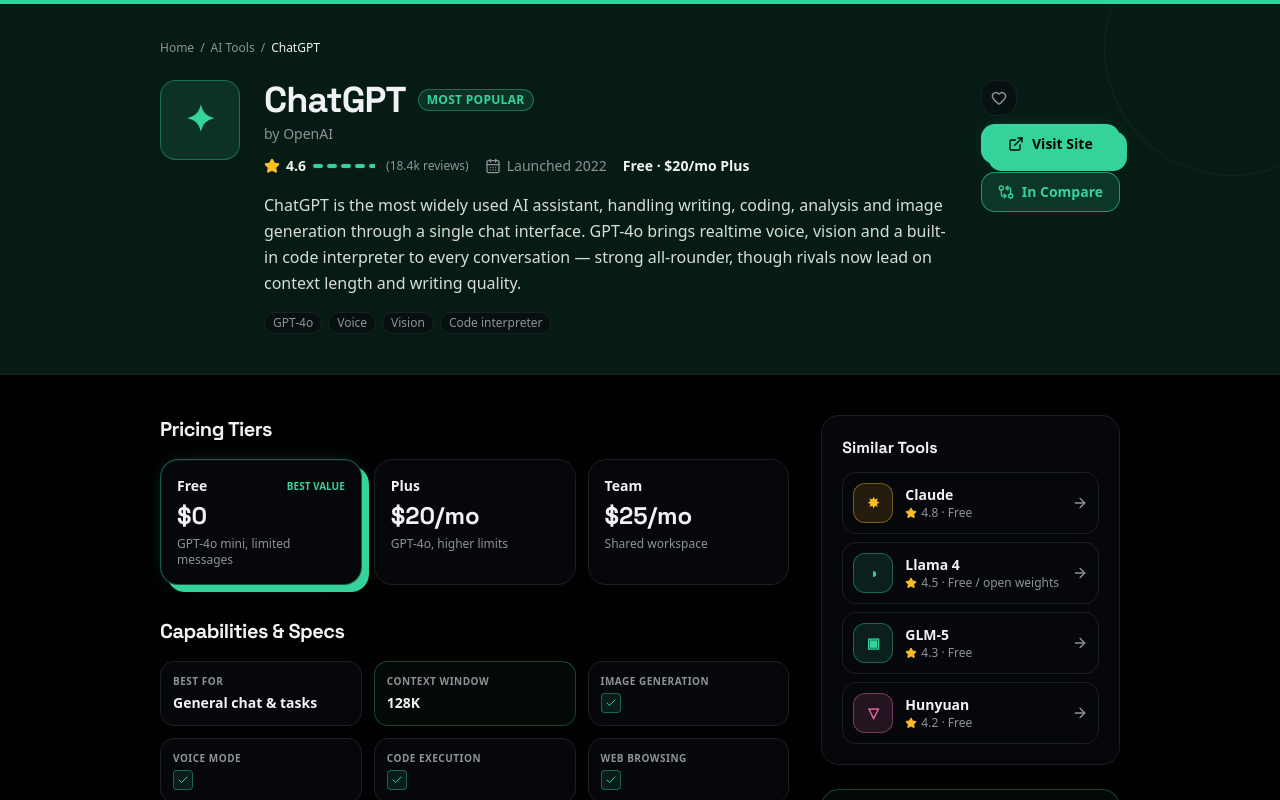
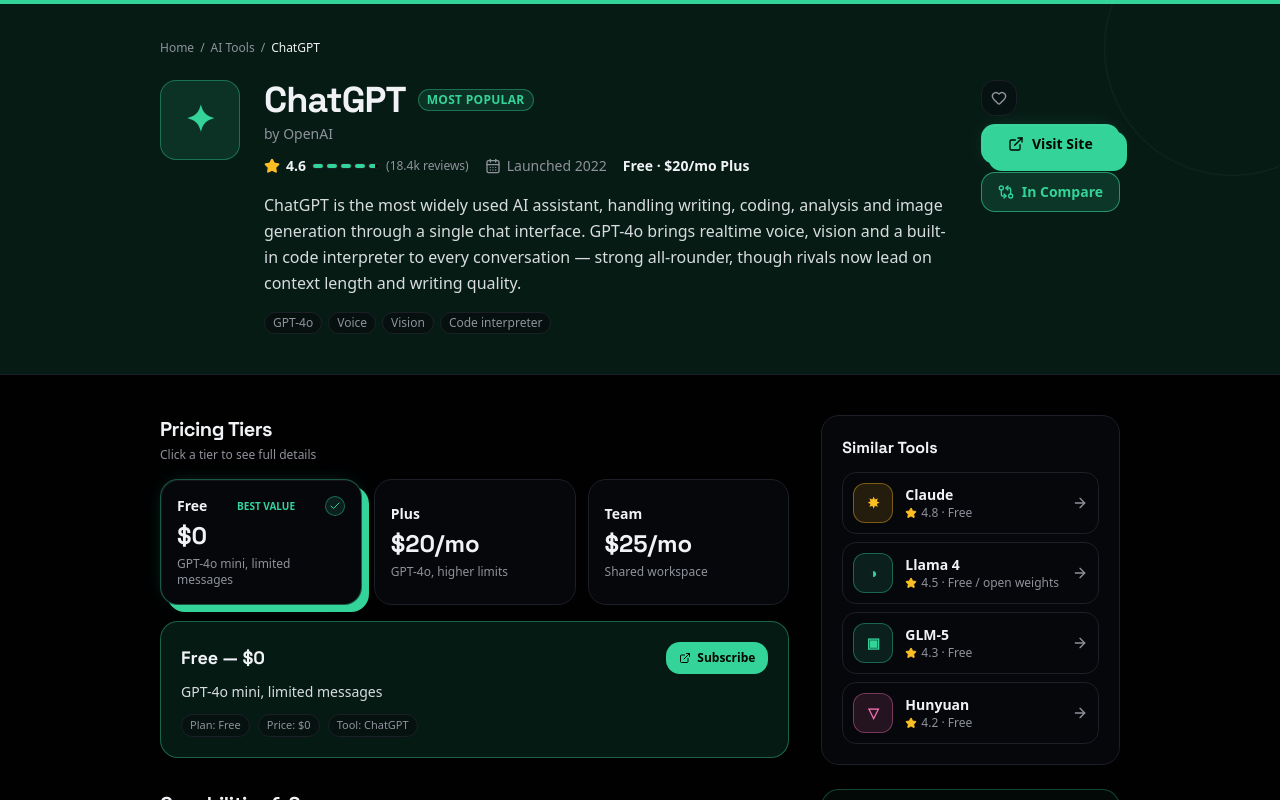
Before and after one commit to Mohit1252/orbit, a Next.js app: page /tools/chatgpt in a window 1280 px wide. Shown: the top 800 px of the page. Built offline with nearby package versions, Linux system fonts and the light colour scheme.

Commit message:
Fix: 'Pick your AI' heading + interactive pricing tiers on tool detail pages

```diff
--- a/src/app/tools/[slug]/tool-detail-content.tsx
+++ b/src/app/tools/[slug]/tool-detail-content.tsx
@@ -1,5 +1,6 @@
 "use client";
 
+import { useState } from "react";
 import { motion } from "framer-motion";
 import {
   Star,
@@ -34,6 +35,7 @@
   const toggleCompare = useOrbitStore((s) => s.toggleCompare);
   const compareIds = useOrbitStore((s) => s.compareIds);
   const selected = compareIds.includes(tool.id);
+  const [selectedTier, setSelectedTier] = useState(0);
 
   return (
     <div className="min-h-screen pb-16">
@@ -137,17 +139,60 @@
             {/* Pricing */}
             <section>
               <h2 className="font-display text-xl font-bold tracking-tight">Pricing Tiers</h2>
+              <p className="mt-1 text-xs text-muted-foreground">Click a tier to see full details</p>
               <div className="mt-4 grid gap-3 sm:grid-cols-3">
                 {tool.pricing.map((p, i) => (
-                  <div key={p.name} className={cn("rounded-xl border bg-card p-4", i === 0 ? cn(a.border, a.shadow) : "border-border")}>
+                  <button
+                    key={p.name}
+                    onClick={() => setSelectedTier(i)}
+                    className={cn(
+                      "rounded-xl border bg-card p-4 text-left transition-all hover:-translate-y-0.5",
+                      selectedTier === i ? cn(a.border, a.shadow, "ring-2 ring-aurora/30") : "border-border"
+                    )}
+                  >
                     <div className="flex items-center justify-between">
                       <span className="text-sm font-semibold">{p.name}</span>
                       {i === 0 && <span className={cn("text-[10px] font-bold uppercase", a.text)}>Best Value</span>}
+                      {selectedTier === i && (
+                        <span className={cn("inline-flex h-5 w-5 items-center justify-center rounded-full border", a.border, a.bgSoft, a.text)}>
+                          <Check className="h-3 w-3" />
+                        </span>
+                      )}
                     </div>
                     <div className="mt-1 font-display text-2xl font-bold">{p.price}</div>
                     <p className="mt-1 text-xs text-muted-foreground">{p.note}</p>
-                  </div>
+                  </button>
                 ))}
+              </div>
+
+              {/* Selected tier detail */}
+              <div className={cn("mt-4 rounded-xl border p-5", a.border, a.bgSoft)}>
+                <div className="flex items-center justify-between">
+                  <h3 className="font-display text-lg font-bold">
+                    {tool.pricing[selectedTier].name} — {tool.pricing[selectedTier].price}
+                  </h3>
+                  <a
+                    href={`https://${tool.website}`}
+                    target="_blank"
+                    rel="noreferrer"
+                    className={cn("inline-flex h-8 items-center gap-1.5 rounded-lg border px-3 text-xs font-semibold text-primary-foreground transition-all hover:-translate-y-0.5", a.border, a.bg)}
+                  >
+                    <ExternalLink className="h-3 w-3" />
+                    Subscribe
+                  </a>
+                </div>
+                <p className="mt-2 text-sm text-foreground/90">{tool.pricing[selectedTier].note}</p>
+                <div className="mt-3 flex flex-wrap gap-2">
+                  <span className="rounded-md border border-border bg-ink/40 px-2 py-0.5 text-[11px] text-muted-foreground">
+                    Plan: {tool.pricing[selectedTier].name}
+                  </span>
+                  <span className="rounded-md border border-border bg-ink/40 px-2 py-0.5 text-[11px] text-muted-foreground">
+                    Price: {tool.pricing[selectedTier].price}
+                  </span>
+                  <span className="rounded-md border border-border bg-ink/40 px-2 py-0.5 text-[11px] text-muted-foreground">
+                    Tool: {tool.name}
+                  </span>
+                </div>
               </div>
             </section>
 
--- a/src/components/site/categories.tsx
+++ b/src/components/site/categories.tsx
@@ -32,7 +32,7 @@
     <section id="categories" className="relative mx-auto max-w-7xl px-4 py-16 sm:px-6 lg:px-8 lg:py-24">
       <SectionHeading
         eyebrow="Browse by task"
-        title="Pick your My AI Picker"
+        title="Pick your AI"
         description="Every tool is tagged by the job it does best. Tap a category to see only those tools."
       />
 
```
